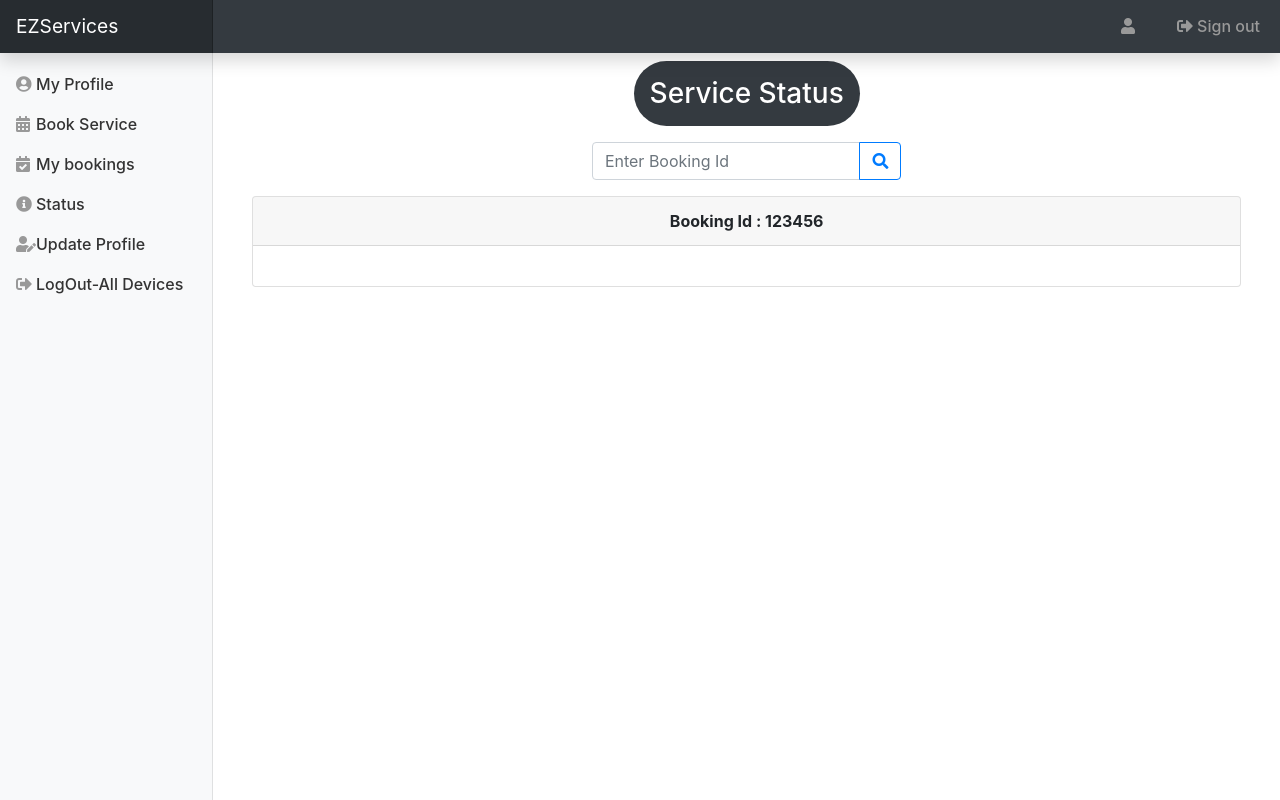
After one commit to chirags141/ez-services, a Node server app: template views/user/status.ejs in a window 1280 px wide. The commit adds this page. Run offline with Node 20, Linux system fonts and the light colour scheme; the template is opened without the code that fills it, so the values that code supplies are empty; some libraries are stand-ins or nearby versions.

Commit message:
Status route changes   and Status template to be designed

```diff
--- a/views/partials/userDashboardSideNav.ejs
+++ b/views/partials/userDashboardSideNav.ejs
@@ -11,7 +11,7 @@
           <a class="nav-link" href="/users/bookings"><i class="fa fa-calendar-check"></i>My bookings</a>
         </li>
         <li class="nav-item">
-          <a class="nav-link" href="#"><i class="fa fa-info-circle"></i>Status</a>
+          <a class="nav-link" href="/users/status"><i class="fa fa-info-circle"></i>Status</a>
         </li>
         <li class="nav-item">
           <a class="nav-link" href="#"><i class="fa fa-user-edit"></i>Update Profile</a>
--- /dev/null
+++ b/views/user/status.ejs
@@ -0,0 +1,60 @@
+<!DOCTYPE html>
+<html lang="en">
+
+<head>
+    <%- include('../partials/head'); %>
+
+    <!-- Custom styles for this template -->
+    <link href="/css/dashboard.css" rel="stylesheet">
+
+    <title>EZ-Services</title>
+</head>
+
+<body>
+    <%- include('../partials/userDashboardNav'); %>
+
+    <!-- Side nav -->
+
+    <div class="container-fluid">
+        <div class="row">
+
+            <%- include('../partials/userDashboardSideNav'); %>
+
+            <main role="main" class="col-md-9 ml-sm-auto col-lg-10 px-md-4">
+            <div class="row d-flex justify-content-center pb-2 pt-2">
+                <h3 class="desc bg-dark text-white p-3 rounded-pill align-items-center">Service Status</h3>
+            </div>
+
+            <div class="container">
+                <form action="#" method="GET">
+                    <div class="row">
+                        <div class="input-group mb-3 col-sm-6 offset-sm-3 offset-lg-4 col-lg-4">
+                            <input type="search" class="form-control" name="bookingId" placeholder="Enter Booking Id">
+                            <div class="input-group-append">
+                                <button class="btn btn-outline-primary" type="submit" id=""><i class="fa  fa-search"></i></button>
+                            </div>
+                        </div>
+                    </div>
+                </form>
+                <!-- Receipt -->
+                <div class="card">
+                    <div class="card-header text-center font-weight-bold">
+                       Booking Id : 123456
+                    </div>
+                    <div class="card-body">
+                      <div class="col-lg-4">
+
+                      </div>
+                    </div>
+                </div>
+            </div>
+
+            </main>
+        </div>
+    </div>
+
+    <%- include('../partials/script'); %>
+
+</body>
+
+</html>
```
Also changed, not shown: models/Job.js (+53 -0 lines), routes/user.js (+15 -1 lines).
